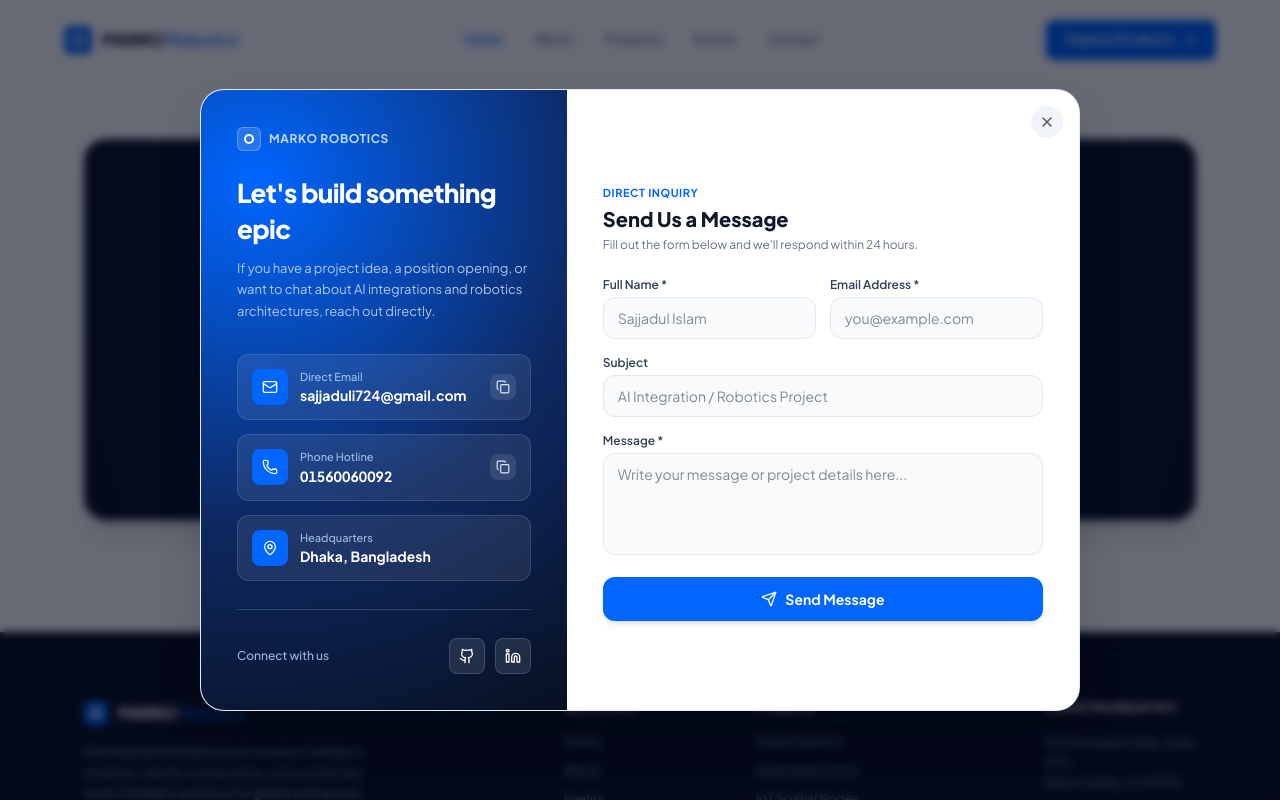
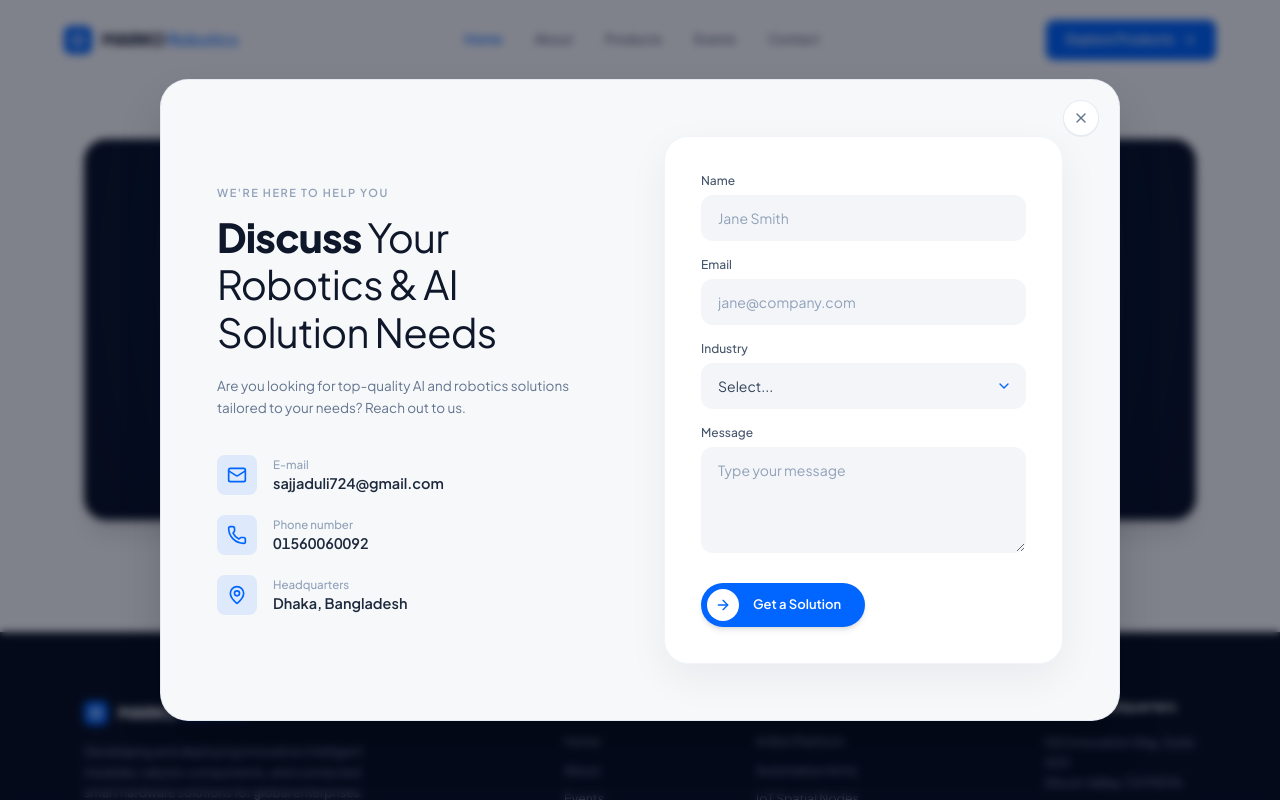
Before and after one commit to sajjadul404/MARKO-Robotics, a React (Vite) app: page / in a window 1280 px wide. Both pictures are taken after a click on the button "Explore Our Products". Shown: the part 3010-3810 px from the top of the page. Built offline with nearby package versions, Linux system fonts and the light colour scheme.

Commit message:
contact option update

```diff
--- a/src/components/ContactModal.jsx
+++ b/src/components/ContactModal.jsx
@@ -3,35 +3,22 @@ import {
   Mail,
   Phone,
   MapPin,
-  Github,
-  Linkedin,
+  ArrowRight,
+  CheckCircle2,
+  ChevronDown,
   X,
-  Send,
-  Copy,
-  Check,
-  CheckCircle2,
-  ArrowUpRight,
 } from 'lucide-react';
 
 export default function ContactModal({ isOpen, onClose }) {
-  const [copiedField, setCopiedField] = useState('');
   const [formData, setFormData] = useState({
     name: '',
     email: '',
-    subject: '',
+    industry: '',
     message: '',
   });
   const [submitted, setSubmitted] = useState(false);
 
   if (!isOpen) return null;
-
-  const handleCopy = (text, key) => {
-    if (navigator?.clipboard) {
-      navigator.clipboard.writeText(text);
-    }
-    setCopiedField(key);
-    setTimeout(() => setCopiedField(''), 2000);
-  };
 
   const handleSubmit = (e) => {
     e.preventDefault();
@@ -41,11 +28,11 @@ export default function ContactModal({ isOpen, onClose }) {
 
   return (
     <div
-      className="fixed inset-0 z-50 bg-slate-950/60 backdrop-blur-xs flex items-center justify-center p-4"
+      className="fixed inset-0 z-50 bg-slate-950/50 backdrop-blur-xs flex items-center justify-center p-4 sm:p-6 overflow-y-auto"
       onClick={onClose}
     >
       <div
-        className="relative w-full max-w-[880px] rounded-[24px] bg-white border border-slate-200/90 shadow-2xl overflow-hidden grid grid-cols-1 md:grid-cols-12"
+        className="relative w-full max-w-[960px] rounded-[28px] bg-[#F7F8FA] border border-slate-200/80 px-6 py-10 sm:px-14 sm:py-14 shadow-2xl text-[#0F172A]"
         onClick={(e) => e.stopPropagation()}
       >
         {/* Close Button */}
@@ -53,118 +40,80 @@ export default function ContactModal({ isOpen, onClose }) {
           type="button"
           onClick={onClose}
           aria-label="Close contact modal"
-          className="absolute top-4 right-4 z-20 w-8 h-8 rounded-full bg-slate-100 hover:bg-slate-200 text-slate-600 hover:text-slate-900 flex items-center justify-center transition-colors cursor-pointer"
+          className="absolute top-5 right-5 w-9 h-9 rounded-full bg-white hover:bg-slate-100 border border-slate-200/80 text-slate-500 hover:text-slate-900 flex items-center justify-center transition-colors cursor-pointer shadow-2xs"
         >
           <X className="w-4 h-4" />
         </button>
 
-        {/* Left Column: Brand Navy & Electric Blue Contact Info */}
-        <div
-          className="md:col-span-5 p-7 sm:p-9 text-white flex flex-col justify-between relative overflow-hidden"
-          style={{
-            background:
-              'radial-gradient(circle at 15% 15%, #0066FF 0%, #0E2963 55%, #081021 100%)',
-          }}
-        >
-          <div>
-            {/* Mini Brand Header */}
-            <div className="inline-flex items-center gap-2 mb-6">
-              <span className="w-6 h-6 rounded-[6px] bg-white/15 border border-white/25 flex items-center justify-center">
-                <span className="w-2.5 h-2.5 rounded-full border-2 border-white" />
-              </span>
-              <span className="text-xs font-bold tracking-wider uppercase text-blue-200">
-                MARKO Robotics
-              </span>
-            </div>
+        <div className="grid grid-cols-1 md:grid-cols-12 gap-10 lg:gap-12 items-center">
+          {/* Left Column: Editorial Heading & Direct Contact Info */}
+          <div className="md:col-span-6 lg:pr-4">
+            <p className="text-[11px] font-semibold uppercase tracking-[0.14em] text-slate-400 mb-3">
+              WE&apos;RE HERE TO HELP YOU
+            </p>
 
-            <h2 className="text-2xl sm:text-[26px] font-extrabold tracking-tight leading-snug text-white mb-3">
-              Let&apos;s build something epic
+            <h2 className="text-[32px] sm:text-[40px] leading-[1.18] tracking-[-0.02em] text-[#0F172A] mb-5">
+              <span className="font-extrabold">Discuss</span>{' '}
+              <span className="font-normal">Your</span>
+              <br />
+              <span className="font-normal">Robotics &amp; AI</span>
+              <br />
+              <span className="font-normal">Solution Needs</span>
             </h2>
 
-            <p className="text-xs sm:text-[13px] text-blue-100/80 leading-relaxed mb-8">
-              If you have a project idea, a position opening, or want to chat
-              about AI integrations and robotics architectures, reach out
-              directly.
+            <p className="text-[13.5px] text-slate-500 leading-[1.65] max-w-[360px] mb-9">
+              Are you looking for top-quality AI and robotics solutions tailored
+              to your needs? Reach out to us.
             </p>
 
-            {/* Contact Cards */}
-            <div className="space-y-3.5">
-              {/* Direct Email */}
-              <div className="p-3.5 rounded-xl bg-white/[0.08] border border-white/12 hover:bg-white/[0.12] transition-colors flex items-center justify-between gap-3">
+            {/* Contact Info Rows */}
+            <div className="space-y-5">
+              {/* E-mail */}
               <a
                 href="mailto:sajjaduli724@gmail.com"
-                  className="flex items-center gap-3 min-w-0"
+                className="flex items-center gap-4 group"
               >
-                  <div className="w-9 h-9 rounded-lg bg-[#0066FF] text-white flex items-center justify-center shrink-0 shadow-xs">
-                    <Mail className="w-4 h-4" />
+                <div className="w-10 h-10 rounded-lg bg-[#0066FF]/10 text-[#0066FF] flex items-center justify-center shrink-0 group-hover:bg-[#0066FF] group-hover:text-white transition-colors">
+                  <Mail className="w-5 h-5" />
                 </div>
-                  <div className="min-w-0">
-                    <div className="text-[11px] font-medium text-blue-200/80">
-                      Direct Email
+                <div>
+                  <div className="text-[11.5px] text-slate-400 font-medium">
+                    E-mail
                   </div>
-                    <div className="text-xs sm:text-sm font-bold text-white truncate">
+                  <div className="text-[14.5px] font-semibold text-slate-800 group-hover:text-[#0066FF] transition-colors">
                     sajjaduli724@gmail.com
                   </div>
                 </div>
               </a>
-                <button
-                  type="button"
-                  onClick={() =>
-                    handleCopy('sajjaduli724@gmail.com', 'email')
-                  }
-                  title="Copy email"
-                  className="p-1.5 rounded-lg bg-white/10 hover:bg-white/20 text-blue-100 cursor-pointer shrink-0"
-                >
-                  {copiedField === 'email' ? (
-                    <Check className="w-3.5 h-3.5 text-emerald-300" />
-                  ) : (
-                    <Copy className="w-3.5 h-3.5" />
-                  )}
-                </button>
-              </div>
 
-              {/* Phone Hotline */}
-              <div className="p-3.5 rounded-xl bg-white/[0.08] border border-white/12 hover:bg-white/[0.12] transition-colors flex items-center justify-between gap-3">
+              {/* Phone number */}
               <a
                 href="tel:01560060092"
-                  className="flex items-center gap-3 min-w-0"
+                className="flex items-center gap-4 group"
               >
-                  <div className="w-9 h-9 rounded-lg bg-[#0066FF] text-white flex items-center justify-center shrink-0 shadow-xs">
-                    <Phone className="w-4 h-4" />
+                <div className="w-10 h-10 rounded-lg bg-[#0066FF]/10 text-[#0066FF] flex items-center justify-center shrink-0 group-hover:bg-[#0066FF] group-hover:text-white transition-colors">
+                  <Phone className="w-5 h-5" />
                 </div>
                 <div>
-                    <div className="text-[11px] font-medium text-blue-200/80">
-                      Phone Hotline
+                  <div className="text-[11.5px] text-slate-400 font-medium">
+                    Phone number
                   </div>
-                    <div className="text-xs sm:text-sm font-bold text-white tabular-nums">
+                  <div className="text-[14.5px] font-semibold text-slate-800 group-hover:text-[#0066FF] transition-colors tabular-nums">
                     01560060092
                   </div>
                 </div>
               </a>
-                <button
-                  type="button"
-                  onClick={() => handleCopy('01560060092', 'phone')}
-                  title="Copy phone"
-                  className="p-1.5 rounded-lg bg-white/10 hover:bg-white/20 text-blue-100 cursor-pointer shrink-0"
-                >
-                  {copiedField === 'phone' ? (
-                    <Check className="w-3.5 h-3.5 text-emerald-300" />
-                  ) : (
-                    <Copy className="w-3.5 h-3.5" />
-                  )}
-                </button>
-              </div>
 
               {/* Headquarters */}
-              <div className="p-3.5 rounded-xl bg-white/[0.08] border border-white/12 flex items-center gap-3">
-                <div className="w-9 h-9 rounded-lg bg-[#0066FF] text-white flex items-center justify-center shrink-0 shadow-xs">
-                  <MapPin className="w-4 h-4" />
+              <div className="flex items-center gap-4">
+                <div className="w-10 h-10 rounded-lg bg-[#0066FF]/10 text-[#0066FF] flex items-center justify-center shrink-0">
+                  <MapPin className="w-5 h-5" />
                 </div>
                 <div>
-                  <div className="text-[11px] font-medium text-blue-200/80">
+                  <div className="text-[11.5px] text-slate-400 font-medium">
                     Headquarters
                   </div>
-                  <div className="text-xs sm:text-sm font-bold text-white">
+                  <div className="text-[14.5px] font-semibold text-slate-800">
                     Dhaka, Bangladesh
                   </div>
                 </div>
@@ -172,48 +121,21 @@ export default function ContactModal({ isOpen, onClose }) {
             </div>
           </div>
 
-          {/* Bottom Social Bar */}
-          <div className="pt-7 mt-7 border-t border-white/15 flex items-center justify-between">
-            <span className="text-xs font-medium text-blue-200/80">
-              Connect with us
-            </span>
-            <div className="flex items-center gap-2.5">
-              <a
-                href="https://github.com"
-                target="_blank"
-                rel="noopener noreferrer"
-                aria-label="GitHub"
-                className="w-9 h-9 rounded-lg bg-white/10 hover:bg-[#0066FF] border border-white/15 text-white flex items-center justify-center transition-colors"
-              >
-                <Github className="w-4 h-4" />
-              </a>
-              <a
-                href="https://linkedin.com"
-                target="_blank"
-                rel="noopener noreferrer"
-                aria-label="LinkedIn"
-                className="w-9 h-9 rounded-lg bg-white/10 hover:bg-[#0066FF] border border-white/15 text-white flex items-center justify-center transition-colors"
-              >
-                <Linkedin className="w-4 h-4" />
-              </a>
-            </div>
-          </div>
-        </div>
-
-        {/* Right Column: Clean Message Form */}
-        <div className="md:col-span-7 p-7 sm:p-9 bg-white flex flex-col justify-center">
+          {/* Right Column: Floating White Form Card */}
+          <div className="md:col-span-6">
+            <div className="bg-white rounded-[24px] p-7 sm:p-9 shadow-[0_14px_40px_rgba(15,23,42,0.06)] border border-slate-100">
               {submitted ? (
-            <div className="py-8 text-center space-y-4">
-              <div className="w-12 h-12 rounded-2xl bg-emerald-50 border border-emerald-200 text-emerald-600 flex items-center justify-center mx-auto">
+                <div className="py-10 text-center space-y-4">
+                  <div className="w-12 h-12 rounded-full bg-emerald-50 text-emerald-600 flex items-center justify-center mx-auto">
                     <CheckCircle2 className="w-6 h-6" />
                   </div>
                   <h3 className="text-xl font-extrabold text-[#0F172A]">
-                Message Sent Successfully!
+                    Request Received!
                   </h3>
-              <p className="text-xs sm:text-sm text-slate-600 max-w-sm mx-auto leading-relaxed">
-                Thank you, <strong>{formData.name}</strong>. Your message has
-                been received and we will get back to you at{' '}
-                <strong>{formData.email}</strong> within 24 hours.
+                  <p className="text-xs sm:text-sm text-slate-500 max-w-xs mx-auto leading-relaxed">
+                    Thank you, <strong>{formData.name}</strong>. We&apos;ll get
+                    back to you at <strong>{formData.email}</strong> within 24
+                    hours.
                   </p>
                   <div className="pt-2">
                     <button
@@ -223,37 +145,26 @@ export default function ContactModal({ isOpen, onClose }) {
                         setFormData({
                           name: '',
                           email: '',
-                      subject: '',
+                          industry: '',
                           message: '',
                         });
                         onClose();
                       }}
-                  className="px-6 py-2.5 rounded-lg bg-[#0066FF] hover:bg-[#0052CC] text-white text-xs font-bold cursor-pointer transition-colors"
+                      className="inline-flex items-center gap-3 bg-[#0066FF] hover:bg-[#0052CC] text-white text-xs font-semibold pr-5 pl-1.5 py-1.5 rounded-full transition-colors cursor-pointer"
                     >
-                  Done
+                      <span className="w-7 h-7 rounded-full bg-white text-[#0066FF] flex items-center justify-center">
+                        <ArrowRight className="w-3.5 h-3.5" />
+                      </span>
+                      <span>Done</span>
                     </button>
                   </div>
                 </div>
               ) : (
-            <>
-              <div className="mb-6">
-                <span className="text-[11px] font-bold uppercase tracking-wider text-[#0066FF]">
-                  Direct Inquiry
-                </span>
-                <h3 className="text-xl font-extrabold text-[#0F172A] mt-0.5">
-                  Send Us a Message
-                </h3>
-                <p className="text-xs text-slate-500 mt-1">
-                  Fill out the form below and we&apos;ll respond within 24
-                  hours.
-                </p>
-              </div>
-
                 <form onSubmit={handleSubmit} className="space-y-4">
-                <div className="grid grid-cols-1 sm:grid-cols-2 gap-3.5">
+                  {/* Name */}
                   <div>
-                    <label className="block text-xs font-semibold text-slate-700 mb-1">
-                      Full Name *
+                    <label className="block text-xs font-medium text-slate-600 mb-1.5">
+                      Name
                     </label>
                     <input
                       type="text"
@@ -262,13 +173,15 @@ export default function ContactModal({ isOpen, onClose }) {
                       onChange={(e) =>
                         setFormData({ ...formData, name: e.target.value })
                       }
-                      placeholder="Sajjadul Islam"
-                      className="w-full px-3.5 py-2.5 text-sm rounded-xl border border-slate-200 bg-[#F8FAFC] focus:bg-white focus:border-[#0066FF] focus:outline-none transition-colors"
+                      placeholder="Jane Smith"
+                      className="w-full px-4 py-3 text-xs sm:text-sm rounded-xl bg-[#F3F5F8] border border-transparent focus:border-[#0066FF] focus:bg-white focus:outline-none text-slate-800 placeholder:text-slate-400 transition-colors"
                     />
                   </div>
+
+                  {/* Email */}
                   <div>
-                    <label className="block text-xs font-semibold text-slate-700 mb-1">
-                      Email Address *
+                    <label className="block text-xs font-medium text-slate-600 mb-1.5">
+                      Email
                     </label>
                     <input
                       type="email"
@@ -277,30 +190,47 @@ export default function ContactModal({ isOpen, onClose }) {
                       onChange={(e) =>
                         setFormData({ ...formData, email: e.target.value })
                       }
-                      placeholder="you@example.com"
-                      className="w-full px-3.5 py-2.5 text-sm rounded-xl border border-slate-200 bg-[#F8FAFC] focus:bg-white focus:border-[#0066FF] focus:outline-none transition-colors"
+                      placeholder="jane@company.com"
+                      className="w-full px-4 py-3 text-xs sm:text-sm rounded-xl bg-[#F3F5F8] border border-transparent focus:border-[#0066FF] focus:bg-white focus:outline-none text-slate-800 placeholder:text-slate-400 transition-colors"
                     />
+                  </div>
+
+                  {/* Industry */}
+                  <div>
+                    <label className="block text-xs font-medium text-slate-600 mb-1.5">
+                      Industry
+                    </label>
+                    <div className="relative">
+                      <select
+                        value={formData.industry}
+                        onChange={(e) =>
+                          setFormData({
+                            ...formData,
+                            industry: e.target.value,
+                          })
+                        }
+                        className="w-full appearance-none px-4 py-3 pr-10 text-xs sm:text-sm rounded-xl bg-[#F3F5F8] border border-transparent focus:border-[#0066FF] focus:bg-white focus:outline-none text-slate-700 transition-colors cursor-pointer"
+                      >
+                        <option value="">Select...</option>
+                        <option value="AI Bot Platform">AI Bot Platform</option>
+                        <option value="Robotics & Automation">
+                          Robotics &amp; Automation
+                        </option>
+                        <option value="Smart IoT Technology">
+                          Smart IoT Technology
+                        </option>
+                        <option value="Research & Custom Architecture">
+                          Research &amp; Custom Architecture
+                        </option>
+                      </select>
+                      <ChevronDown className="pointer-events-none w-4 h-4 text-[#0066FF] absolute right-3.5 top-1/2 -translate-y-1/2" />
                     </div>
                   </div>
 
+                  {/* Message */}
                   <div>
-                  <label className="block text-xs font-semibold text-slate-700 mb-1">
-                    Subject
-                  </label>
-                  <input
-                    type="text"
-                    value={formData.subject}
-                    onChange={(e) =>
-                      setFormData({ ...formData, subject: e.target.value })
-                    }
-                    placeholder="AI Integration / Robotics Project"
-                    className="w-full px-3.5 py-2.5 text-sm rounded-xl border border-slate-200 bg-[#F8FAFC] focus:bg-white focus:border-[#0066FF] focus:outline-none transition-colors"
-                  />
-                </div>
-
-                <div>
-                  <label className="block text-xs font-semibold text-slate-700 mb-1">
-                    Message *
+                    <label className="block text-xs font-medium text-slate-600 mb-1.5">
+                      Message
                     </label>
                     <textarea
                       rows={4}
@@ -309,21 +239,27 @@ export default function ContactModal({ isOpen, onClose }) {
                       onChange={(e) =>
                         setFormData({ ...formData, message: e.target.value })
                       }
-                    placeholder="Write your message or project details here..."
-                    className="w-full px-3.5 py-2.5 text-sm rounded-xl border border-slate-200 bg-[#F8FAFC] focus:bg-white focus:border-[#0066FF] focus:outline-none transition-colors resize-none"
+                      placeholder="Type your message"
+                      className="w-full px-4 py-3 text-xs sm:text-sm rounded-xl bg-[#F3F5F8] border border-transparent focus:border-[#0066FF] focus:bg-white focus:outline-none text-slate-800 placeholder:text-slate-400 transition-colors resize-y"
                     />
                   </div>
 
+                  {/* Pill CTA Button with Left Circle Arrow */}
+                  <div className="pt-2">
                     <button
                       type="submit"
-                  className="w-full inline-flex items-center justify-center gap-2 bg-[#0066FF] hover:bg-[#0052CC] text-white text-sm font-bold py-3 rounded-xl transition-colors cursor-pointer shadow-md"
+                      className="inline-flex items-center gap-3.5 bg-[#0066FF] hover:bg-[#0052CC] text-white text-xs sm:text-[13px] font-semibold pr-6 pl-1.5 py-1.5 rounded-full transition-colors cursor-pointer shadow-md"
                     >
-                  <Send className="w-4 h-4" />
-                  <span>Send Message</span>
+                      <span className="w-8 h-8 rounded-full bg-white text-[#0066FF] flex items-center justify-center shrink-0">
+                        <ArrowRight className="w-4 h-4" />
+                      </span>
+                      <span>Get a Solution</span>
                     </button>
+                  </div>
                 </form>
-            </>
               )}
+            </div>
+          </div>
         </div>
       </div>
     </div>
```
Lines whose indentation alone changed are shown as unchanged.
